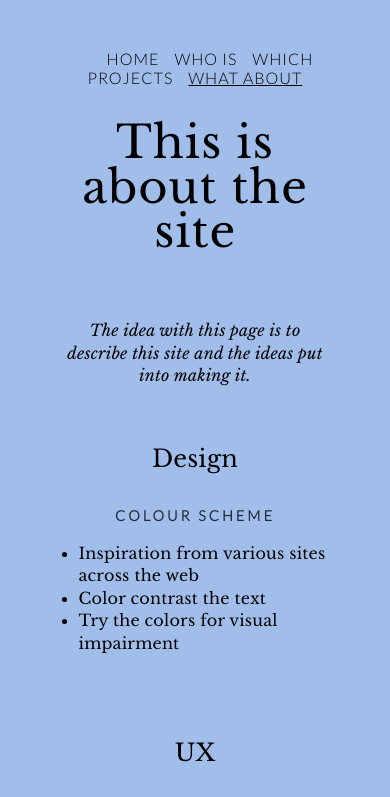
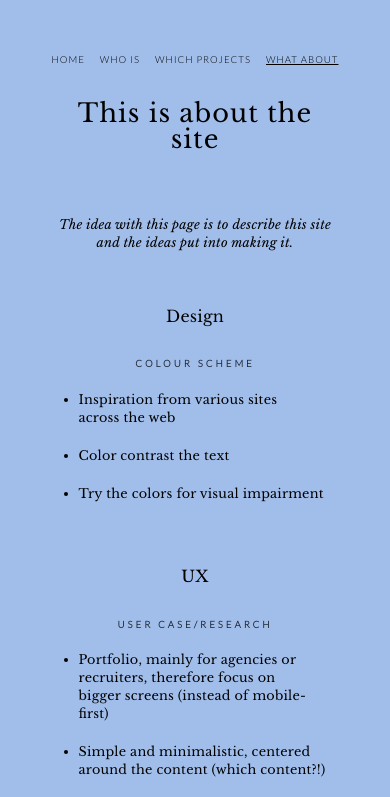
Before and after one commit to Jammar/portfolio2, a Gatsby site: page /about in a window 390 px wide. Shown: the top 797 px of the page. Built offline with nearby package versions, Linux system fonts and the light colour scheme; Gatsby itself is replaced by a stand-in of ours.

Commit message:
updated media queries mainly font-sizes

```diff
--- a/src/components/layout.css
+++ b/src/components/layout.css
@@ -1,5 +1,9 @@
-@import url('https://fonts.googleapis.com/css?family=Cousine|Lato:300|Vidaloka|Libre+Baskerville:400,400i,700&display=swap');
-/*Tried: Abhaya+Libre|Cantata+One|Merriweather:300|Nanum+Gothic+Coding|Cormorant:300+700|PT+Mono|Prata|GFS+Didot| */
+@import url('https://fonts.googleapis.com/css?family=Lato:300|Libre+Baskerville:400,400i,700&display=swap');
+/*
+Fonts also useful: Vidaloka|Cousine|
+Tried: Abhaya+Libre|Cantata+One|Merriweather:300|Nanum+Gothic+Coding|Cormorant:300+700|PT+Mono|Prata|GFS+Didot|
+*/
+
 :root {
   --header-bg-color: var(--one-colour);
   --secon-bg-color: var(--one-colour);
@@ -10,15 +14,10 @@
   --main-h2-color: black;
   --main-h3-color: rgb(33, 41, 54);
 
-  --content-font: "Libre Baskerville" /* org "Goudy Old Style" */;
-  --mainmenu-font: "Lato" /* org "Shree Devanagari 714" */;
-  --navbar-font: "Lato"/* org "Eurostile" */;
+  --content-font: "Libre Baskerville";
+  --mainmenu-font: "Lato";
+  --navbar-font: "Lato";
   --h1-font: 'Libre Baskerville';
-
-  /* --content-font: "Libre Baskerville";
-  --mainmenu-font: "Lato";
-  --navbar-font: "Cousine";
-  --h1-font: 'Vidaloka'; */
 }
 
 main {
@@ -33,7 +32,6 @@ main {
   font-size: 1rem;
   letter-spacing: 0.2px;
   line-height: 1.4;
-  /* font-weight: 300; */
 }
 
 .content ul{
@@ -70,13 +68,14 @@ main {
 }
 
 .navbar{
-  padding: 50px 0 0 30px; /* 30px instead of removing padding on last item */
+  padding: 50px 0 0 0; /* 30px instead of removing padding on last item */
   letter-spacing: 1px;
   text-align: center;
+  line-height: 2;
 }
 
 .probar{
-  padding: 10px 0 0 30px;
+  padding: 10px 0 0 0;
 }
 
 .socials {
@@ -108,10 +107,20 @@ a:hover, a:visited, a:link, a:active {
 
 p a, .navbar ul, .navbar li{
   display: inline;
-  padding: 0px 15px 0px 0px;
   font-family: var(--navbar-font);
   text-transform: uppercase;
-  font-size: 1rem;
+}
+
+ul {
+  margin: 0;
+  padding: 0;
+}
+
+li{
+  padding: 20px 15px 0px 0px;
+}
+li:last-child{
+  padding-right: 0px;
 }
 
 span.ingress {
--- a/src/components/media.css
+++ b/src/components/media.css
@@ -15,3 +15,55 @@
     width: 40%;
   }
 }
+
+@media screen and (max-width: 580px){
+
+  h1 {
+    font-size: 1.8rem;
+  }
+
+  h2 {
+    font-size: 1.2rem;
+  }
+
+  .navbar {
+    font-size: 0.8rem;
+  }
+
+  .mainmenu, .promenu{
+    font-size: 1.2rem;
+  }
+
+  .content {
+    font-size: 0.9rem;
+  }
+
+}
+
+@media screen and (max-width: 410px){
+
+  h1 {
+    font-size: 1.6rem;
+  }
+
+  h2 {
+    font-size: 1rem;
+  }
+
+  h3 {
+    font-size: 0.6rem;
+  }
+
+  .navbar {
+    font-size: 0.6rem;
+  }
+
+  .mainmenu, .promenu{
+    font-size: 1rem;
+  }
+
+  .content {
+    font-size: 0.8rem;
+  }
+
+}
```
